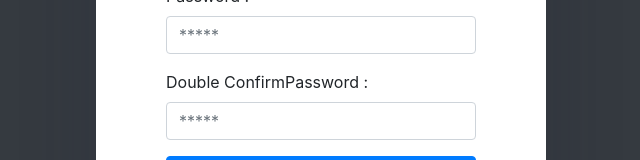
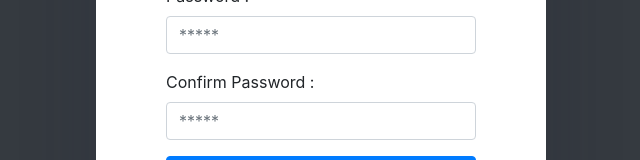
Before and after one commit to volunteerMeProject/volunteerme, a React (Create React App) app in the folder client/: page /admin_auth/admin_sign_up in a window 1280 px wide. Shown: the part 290-450 px from the top of the page, without its empty margins (319-959 px from the left). Built offline with nearby package versions, Linux system fonts and the light colour scheme; no server answers; what amazon-cognito-identity-js would draw is missing.

Commit message:
Minor refactoring

```diff
--- a/client/src/component/admin_auth/admin_sign_up.jsx
+++ b/client/src/component/admin_auth/admin_sign_up.jsx
@@ -37,14 +37,13 @@ class AdminSignUp extends Component {
         if (this.state.password === this.state.confirmPassword) {
             UserPool.signUp(this.state.email, this.state.password, [], null, (err, data) => {
                 if (err) {
-                    console.error(err);
+                    alert(err.message);
                 } else {
                     this.props.history.push('/signin')
                 }
-                console.log(data);
             });
         } else {
-            console.error("Passwords do not match");
+            alert("Passwords do not match");
         }
     };
 
@@ -64,7 +63,7 @@ class AdminSignUp extends Component {
                                 <input onChange={this.onPasswordChange} className="form-control" type='password' placeholder='*****' />
                             </section>
                             <section className="form-group">
-                                <label>Double ConfirmPassword : </label>
+                                <label>Confirm Password : </label>
                                 <input onChange={this.onConfirmPasswordChange} className="form-control" type='password' placeholder='*****' />
                             </section>
                             <button onClick={this.renderHomePage} className="btn btn-primary btn-block" type='submit'>Sign Up</button>
--- a/client/src/component/volunteer/VolunteerTable.jsx
+++ b/client/src/component/volunteer/VolunteerTable.jsx
@@ -99,7 +99,7 @@ class VolunteerTable extends Component {
           </Link>
         }
         {(!this.checkAdminSignIn() && !this.checkVolunteerSignIn()) &&
-          <div>
+          <React.Fragment>
             <Link className="btn btn-primary btn-large m-3" to='../admin_auth/admin_sign_up'>
               Admin Sign Up
             </Link>
@@ -112,7 +112,7 @@ class VolunteerTable extends Component {
             <Link className="btn btn-primary btn-large m-3" to='../volunteer_auth/Volunteer_sign_in'>
               Volunteer Sign In
             </Link>
-          </div>
+          </React.Fragment>
         }
         <SearchBar
           input={this.state.input}
```
